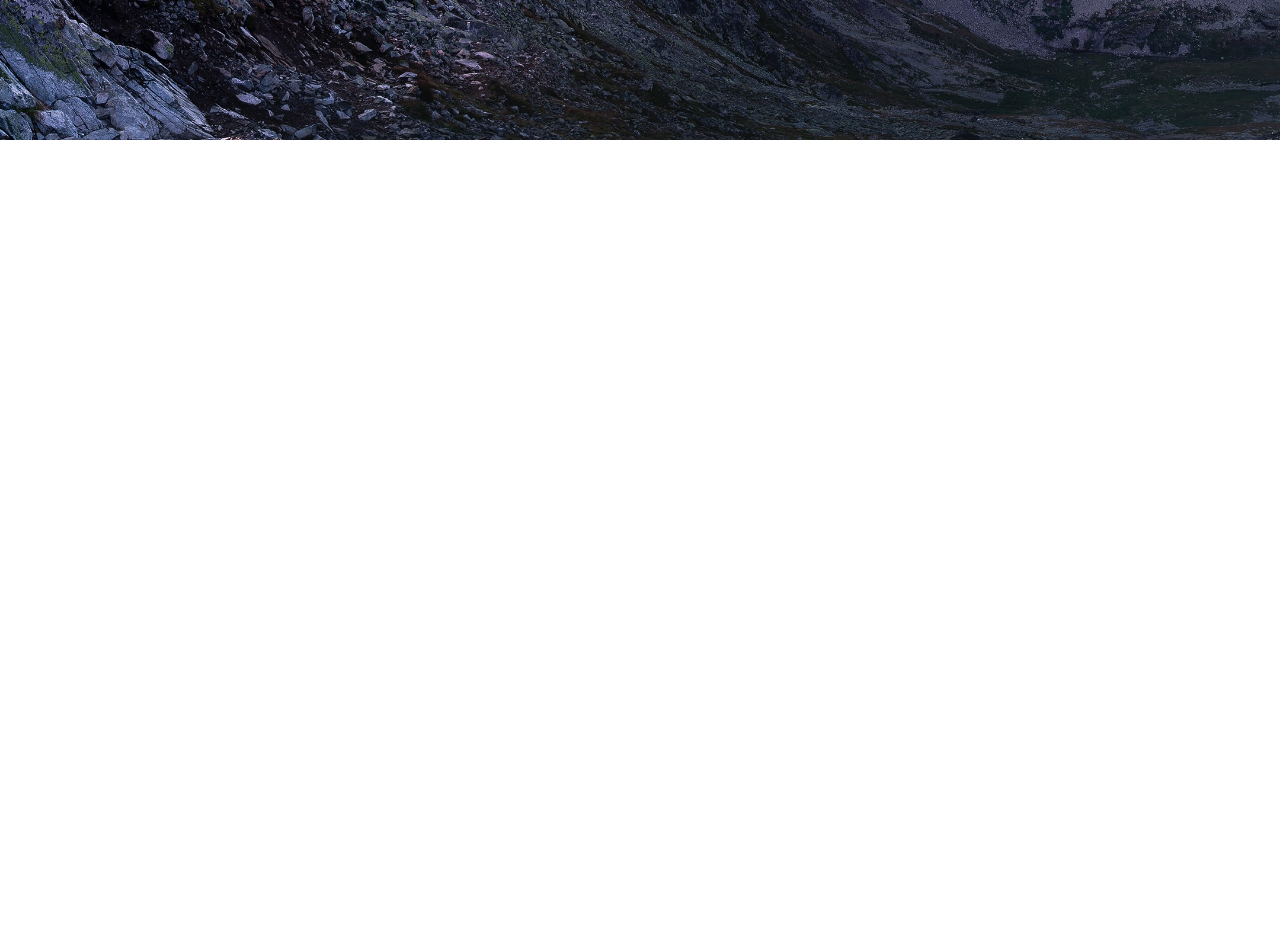
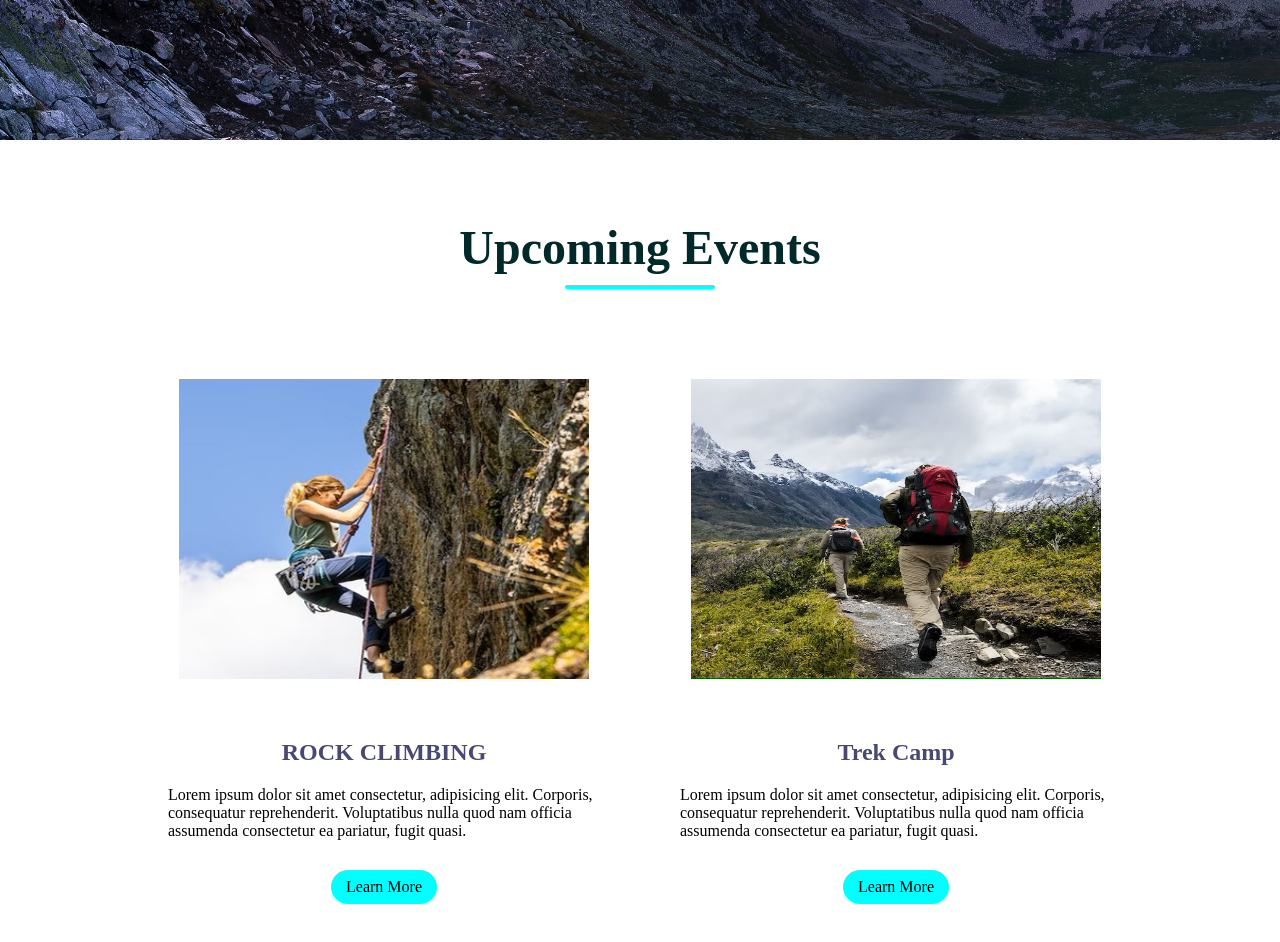
Before and after one commit to Rinu-Sak/travel-guide-website, a plain HTML site: page index.html in a window 1280 px wide. Shown: the part 660-1602 px from the top of the page. Before the commit the page ends 800 px from the top, so only its background shows below. Drawn offline with Linux system fonts and the light colour scheme.

Commit message:
created events section

```diff
--- a/index.html
+++ b/index.html
@@ -20,6 +20,7 @@
         <img src="images/menubar.png" class="menu-btn" alt="menu"  width="40px" height="40px">
     </nav>
     <header>
+
         <div class="content">
             <h2>EXPERIENCE THE WONDERS OF THE WORLD</h2>
             <div class="line"></div>
@@ -27,6 +28,27 @@
             <a href="#" class="learn">Learn More</a>
         </div>
     </header>
+
+    <section class="events">
+        <div class="title">
+            <h1>Upcoming Events</h1>
+            <div class="line"></div>
+        </div>
+        <div class="row">
+            <div class="column">
+                <img src="images/climbing.jpg" alt="climb" width="300px" height="300px" class="img">
+                <h4>ROCK CLIMBING</h4>
+                <p>Lorem ipsum dolor sit amet consectetur, adipisicing elit. Corporis, consequatur reprehenderit. Voluptatibus nulla quod nam officia assumenda consectetur ea pariatur, fugit quasi.</p>
+                <a href="#" class="learn">Learn More</a>
+            </div>
+            <div class="column">
+                <img src="images/trek.jpg" alt="trek" width="300px" height="300px" class="img">
+                <h4>Trek Camp</h4>
+                <p>Lorem ipsum dolor sit amet consectetur, adipisicing elit. Corporis, consequatur reprehenderit. Voluptatibus nulla quod nam officia assumenda consectetur ea pariatur, fugit quasi.</p>
+                <a href="#" class="learn">Learn More</a>
+            </div>
+        </div>
+    </section>
     <script src="script.js"></script>
 </body>
 </html>
--- a/main.css
+++ b/main.css
@@ -77,6 +77,60 @@ ul{
     cursor: pointer;
     display: none;
 }
+
+section{
+    width: 80%;
+    margin: 80px auto;
+}
+.title{
+    text-align: center;
+    font-size: 4vmin;
+    color: rgb(2, 41, 41);
+}
+.row{
+    display: flex;
+    align-items: center;
+    width: 100%;
+    justify-content: space-between;
+}
+.row .column img{
+    width: 80%;
+    margin: 40px 30px;
+
+
+}
+
+.row .column{
+    display: flex;
+    flex-direction: column;
+    align-items: center;
+
+
+
+}
+.events .row{
+    margin-top: 50px;
+}
+h4{
+    font-size: 3vmin;
+    color: #484872;
+    margin: 20px auto;
+}
+p{
+    columns: #7c7c7c;
+    padding: 0 40px;
+}
+.events .learn{
+    margin-top: 30px;
+}
+.img{
+    transition: 1s ;
+}
+.img:hover{
+    transform: translateY(-7px);
+}
+
+
 @media only screen and (max-width:850px){
     .navbar{
         padding: 0;
```
Also changed, not shown: images/climbing.jpg (added), images/trek.jpg (added).
